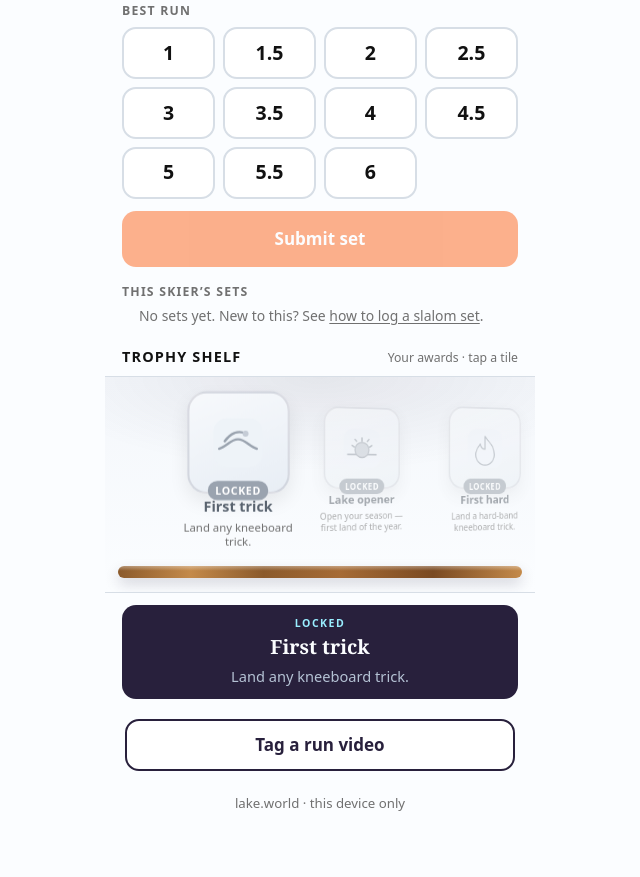
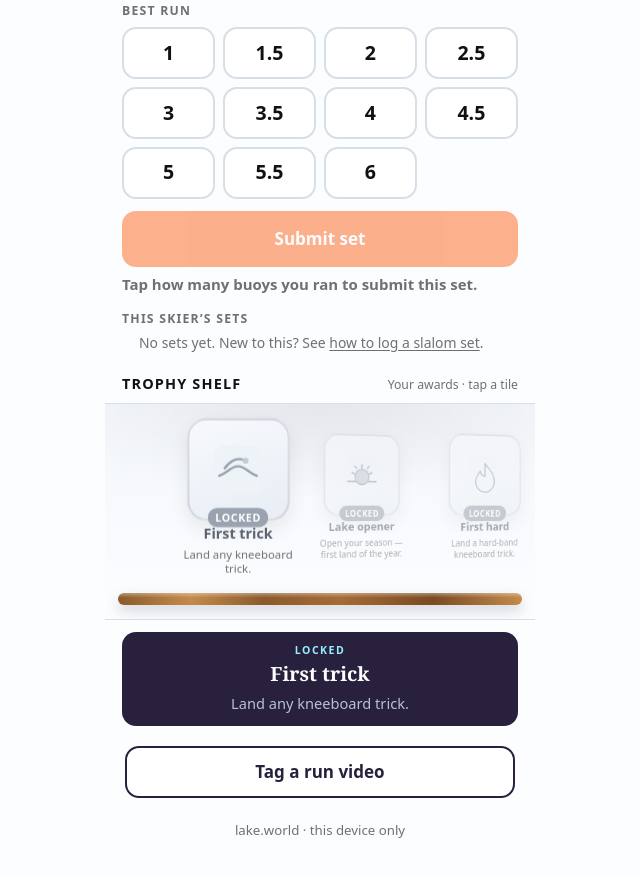
Before and after one commit to gnarbot3000/lake-world, a plain HTML site: page app/index.html in a window 1280 px wide. Shown: the part 710-1587 px from the top of the page, without its empty margins (320-960 px from the left). Before the commit the page ends 1566 px from the top, so only its background shows below. Drawn offline with nearby package versions, Linux system fonts and the light colour scheme.

Commit message:
App: say why Submit set is greyed out until a buoy count is picked (#53)
Co-authored-by: gnarbot3000 <213251107+gnarbot3000@users.noreply.github.com>

```diff
--- a/app/app.js
+++ b/app/app.js
@@ -2535,6 +2535,8 @@
     var btn = document.getElementById("submit-set-btn");
     if (!btn) return;
     btn.disabled = parseBuoys(draftBuoys) == null;
+    var hint = document.getElementById("submit-set-hint");
+    if (hint) hint.hidden = !btn.disabled;
   }
 
   // After a buoy pick on a phone, Submit can sit just below the fold.
--- a/app/index.html
+++ b/app/index.html
@@ -138,7 +138,8 @@
         <div class="chip-group">
           <p class="chip-label" id="buoy-label">Best run</p>
           <div class="buoy-grid" role="group" aria-labelledby="buoy-label" id="buoy-chips"></div>
-          <button type="button" class="btn-primary" id="submit-set-btn" data-act="submit-set" disabled>Submit set</button>
+          <button type="button" class="btn-primary" id="submit-set-btn" data-act="submit-set" aria-describedby="submit-set-hint" disabled>Submit set</button>
+          <p class="submit-set-hint" id="submit-set-hint">Tap how many buoys you ran to submit this set.</p>
         </div>
 
         <div class="board-block" id="latest-session">
--- a/app/styles.css
+++ b/app/styles.css
@@ -2353,3 +2353,12 @@ body.photo-lightbox-open { overflow: hidden; }
   font-weight: 600;
   color: var(--mute);
 }
+
+/* Says why Submit set is greyed out until a buoy count is picked. */
+.submit-set-hint {
+  margin: 0.4rem 0 0;
+  color: var(--mute);
+  font-size: 0.88rem;
+  font-weight: 600;
+}
+.submit-set-hint[hidden] { display: none; }
```
